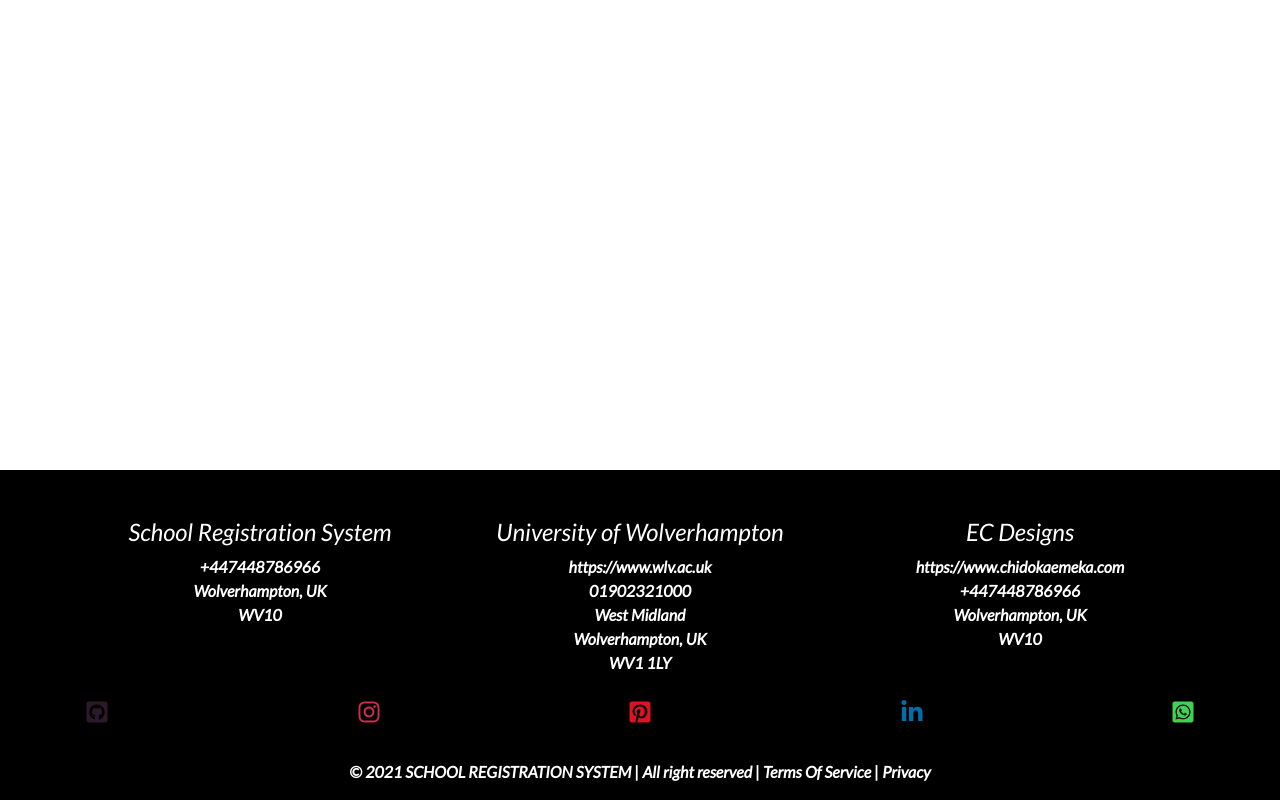
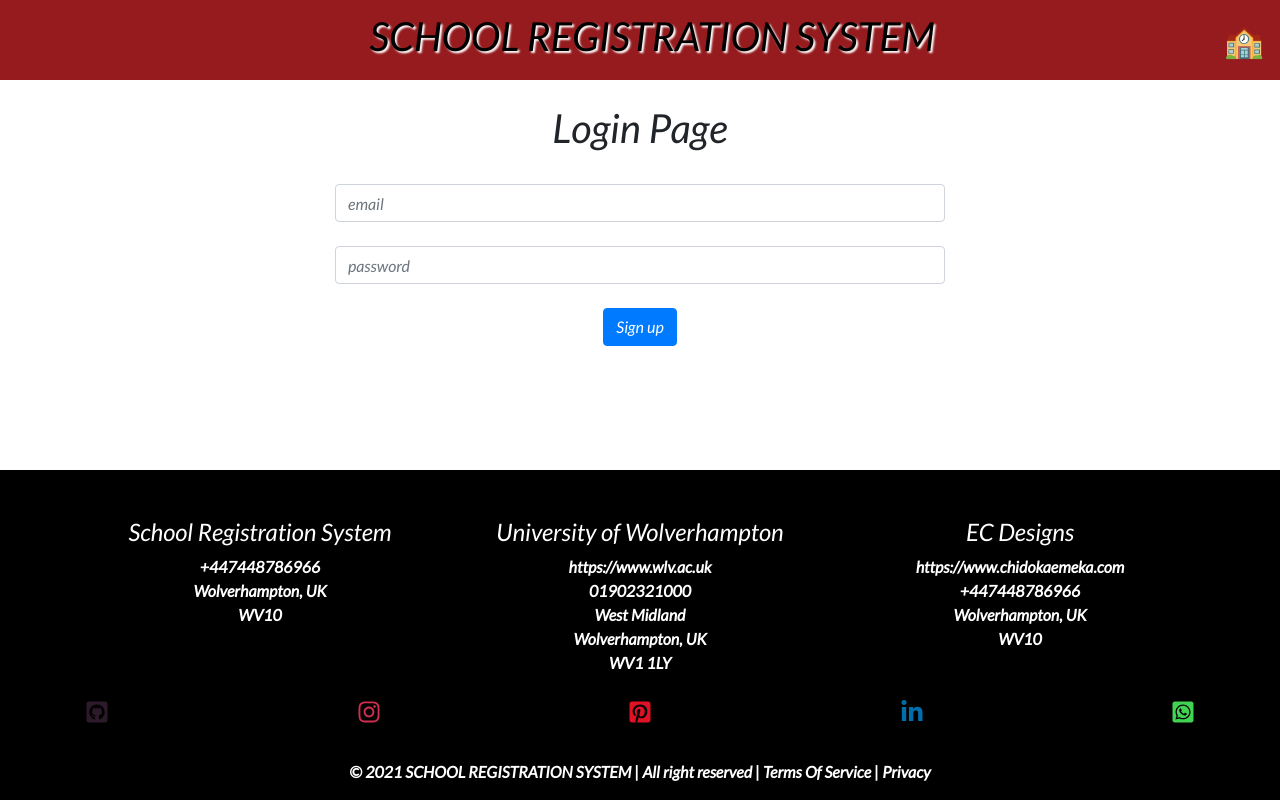
Before and after one commit to Emzzy123/React-_school_registration_system, a React (Create React App) app: page / in a window 1280 px wide. Built offline with nearby package versions, Linux system fonts and the light colour scheme.

Commit message:
Error Handling

```diff
--- a/src/App.js
+++ b/src/App.js
@@ -1,6 +1,5 @@
 import "./App.css";
 import "bootstrap/dist/css/bootstrap.min.css";
-import Navbar from "./Components/Navbar";
 import { BrowserRouter as Router, Switch, Route } from "react-router-dom";
 import Login from "./Components/Login";
 import Register from "./Components/Register";
@@ -16,7 +15,8 @@ function App() {
         <Router>
           {/* <Navbar /> */}
           <Switch>
-            <Route path="/add" exact>
+            <Route path="/" exact component={Login} />
+            <Route path="/add">
               <Protected Cmp={AddStudent} />
             </Route>
             <Route path="/update">
--- a/src/Components/Login.js
+++ b/src/Components/Login.js
@@ -1,7 +1,7 @@
 import Navbar from "./Navbar";
 import { useHistory } from "react-router-dom";
-import React, { useEffect } from "react";
-import axios from "axios";
+import React, { useEffect, useState } from "react";
+import Axios from "axios";
 
 function Login() {
   const history = useHistory();
@@ -11,66 +11,67 @@ function Login() {
     }
   }, []);
 
-  async function login() {
-    const form = document.querySelector("form");
-    var data = new FormData(form);
-
-    axios({
-      method: "post",
-      url:
-        "https://mi-linux.wlv.ac.uk/~2024684/ci3_restapi/index.php/user/login",
-      data: data,
-      headers: { "Content-Type": "multipart/form-data" },
-    })
-      .then(function (response) {
-        console.log(response);
-      })
-      .catch(function (response) {
-        console.log(response);
+  const url =
+    "https://mi-linux.wlv.ac.uk/~2024684/ci3_restapi/index.php/user/login";
+  const [data, setData] = useState({
+    email: "",
+    password: "",
   });
 
-    var object = {};
-    data.forEach(function (value, key) {
-      object[key] = value;
+  function submit(e) {
+    e.preventDefault();
+    Axios.post(url, {
+      date: data.email,
+      password: data.password,
+    }).then((res) => {
+      console.log(res.data);
     });
-    var json = JSON.stringify(object);
 
-    localStorage.setItem("user-info", json);
-    history.push("/add");
+    console.log(data);
+    localStorage.setItem("user-info", JSON.stringify(json));
+  }
+
+  function handle(e) {
+    const newdata = { ...data };
+    newdata[e.target.id] = e.target.value;
+    setData(newdata);
+    console.log(newdata);
   }
 
   return (
-    <div>
-      <form onSubmit={login}>
+    <>
       <Navbar />
       <div className="col-sm-6 offset-sm-3">
         <br />
+        <form onSubmit={(e) => submit(e)}>
           <center>
             <h1>Login Page</h1>
           </center>
           <br />
           <input
             type="text"
-            name="email"
+            onChange={(e) => handle(e)}
+            id="email"
+            value={data.email}
+            className="form-control"
             placeholder="email"
-            class="form-control"
           />
           <br />
           <input
             type="password"
-            name="password"
+            onChange={(e) => handle(e)}
+            id="password"
+            value={data.password}
+            className="form-control"
             placeholder="password"
-            class="form-control"
           />
           <br />
           <center>
-            <button type="submit" className="btn btn-primary">
-              Login
-            </button>
+            <button className="btn btn-primary">Sign up</button>
           </center>
-        </div>
         </form>
       </div>
+    </>
   );
 }
 
--- a/src/Components/Navbar.css
+++ b/src/Components/Navbar.css
@@ -45,12 +45,6 @@ body {
 .menu-bars {
   margin-left: 2rem;
   font-size: 2rem;
-  background-color: var(--black);
-  border-radius: 20%;
-  -webkit-border-radius: 20%;
-  -moz-border-radius: 20%;
-  -ms-border-radius: 20%;
-  -o-border-radius: 20%;
 }
 
 .nav-menu {
@@ -76,7 +70,7 @@ body {
 
 .nav-text {
   display: flex;
-  justify-content: start;
+  justify-content: flex-start;
   align-items: center;
   padding: 8px 0px 8px 16px;
   list-style: none;
@@ -117,7 +111,7 @@ body {
   width: 100%;
   height: 80px;
   display: flex;
-  justify-content: start;
+  justify-content: flex-start;
   align-items: center;
 }
 
--- a/src/Components/Register.js
+++ b/src/Components/Register.js
@@ -14,7 +14,7 @@ function Register() {
   async function submitHandler() {
     const form = document.querySelector("form");
     var data = new FormData(form);
-
+    console.log(data);
     axios({
       method: "post",
       url:
@@ -68,9 +68,11 @@ function Register() {
             placeholder="password"
           />
           <br />
-          <button type="submit" className="btn btn-primary">
-            Sign up
-          </button>
+          <center>
+            <button type="submit" className="btn btn-primary">
+              Sign up
+            </button>
+          </center>
         </div>
       </form>
     </>
```
Lines whose indentation alone changed are shown as unchanged.
